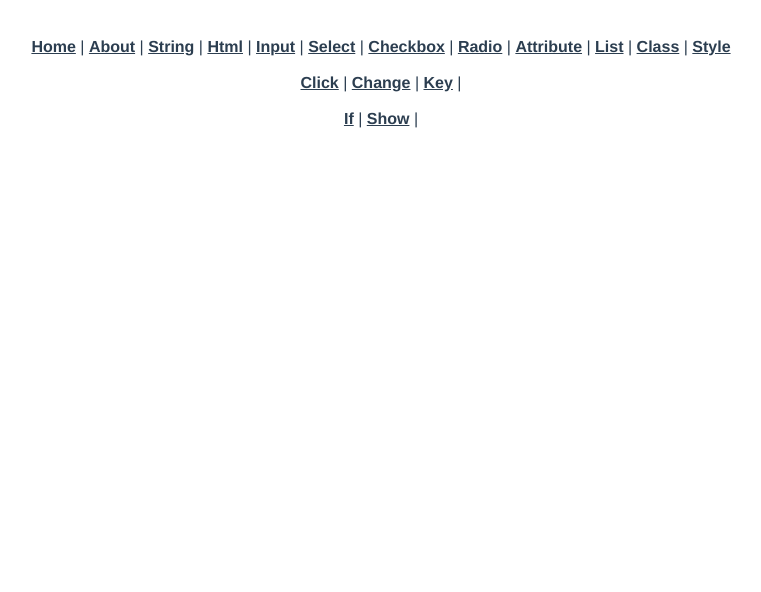
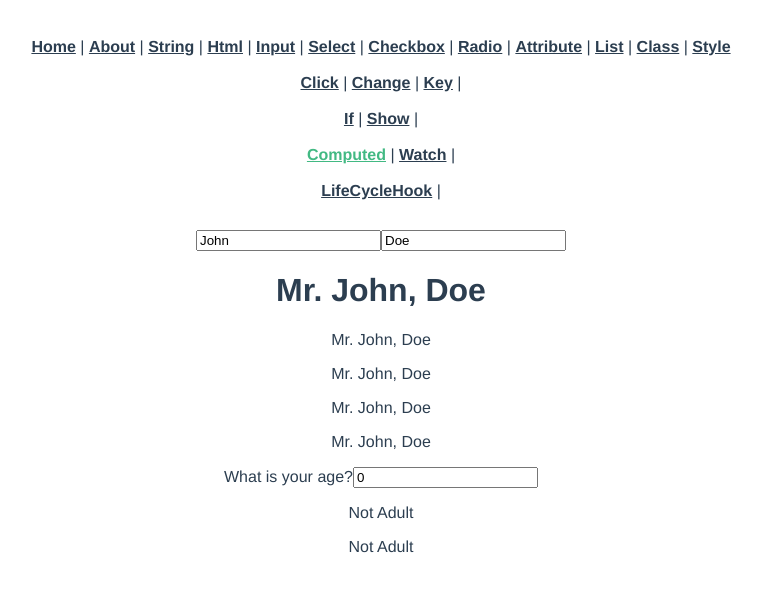
Before and after one commit to Harimad/bootcamp, a Vue app in the folder vue_Practice/project/: page /extra/computed in a window 1280 px wide. Shown: the top 592 px of the page, without its empty margins (259-1020 px from the left). Built offline with nearby package versions, Linux system fonts and the light colour scheme.

Commit message:
3_extra - Computed & Watch

```diff
--- a/vue_Practice/project/src/App.vue
+++ b/vue_Practice/project/src/App.vue
@@ -17,7 +17,10 @@
     <router-link to="/event/change">Change</router-link> |
     <router-link to="/event/key">Key</router-link> | <br /><br />
     <router-link to="/extra/if">If</router-link> |
-    <router-link to="/extra/show">Show</router-link> |
+    <router-link to="/extra/show">Show</router-link> | <br /><br />
+    <router-link to="/extra/computed">Computed</router-link> |
+    <router-link to="/extra/watch">Watch</router-link> | <br /><br />
+    <router-link to="/extra/lifecycle">LifeCycleHook</router-link> |
   </nav>
   <router-view />
 </template>
--- a/vue_Practice/project/src/router/index.js
+++ b/vue_Practice/project/src/router/index.js
@@ -135,6 +135,30 @@ const routes = [
       import(
         /* webpackChunkName: "databinding", webpackPrefetch:true */ '../views/3_extra/RenderingShowView.vue'
       )
+  },
+  {
+    path: '/extra/computed',
+    name: 'ComputedView',
+    component: () =>
+      import(
+        /* webpackChunkName: "databinding", webpackPrefetch:true */ '../views/3_extra/ComputedView.vue'
+      )
+  },
+  {
+    path: '/extra/watch',
+    name: 'WatchView',
+    component: () =>
+      import(
+        /* webpackChunkName: "databinding", webpackPrefetch:true */ '../views/3_extra/WatchView.vue'
+      )
+  },
+  {
+    path: '/extra/lifecycle',
+    name: 'LifecycleHookView',
+    component: () =>
+      import(
+        /* webpackChunkName: "databinding", webpackPrefetch:true */ '../views/3_extra/LifecycleHookView.vue'
+      )
   }
 ]
 
--- /dev/null
+++ b/vue_Practice/project/src/views/3_extra/ComputedView.vue
@@ -0,0 +1,43 @@
+<template>
+  <div>
+    <input type="text" v-model="firstName" />
+    <input type="text" v-model="lastName" />
+  </div>
+  <h1>{{ fullName }}</h1>
+  <p>{{ title }} {{ firstName }}, {{ lastName }}</p>
+  <p>{{ title }} {{ firstName }}, {{ lastName }}</p>
+  <p>{{ title }} {{ firstName }}, {{ lastName }}</p>
+  <p>{{ fullName }}</p>
+  <div>
+    <label for="age">What is your age?</label>
+    <input type="text" id="age" v-model="age" />
+  </div>
+  <p>{{ age >= 20 ? 'Adult' : 'Not Adult' }}</p>
+  <p>{{ isAdult }}</p>
+</template>
+<script>
+export default {
+  components: {},
+  data() {
+    return {
+      firstName: 'John',
+      lastName: 'Doe',
+      title: 'Mr.',
+      age: 0
+    }
+  },
+  computed: {
+    fullName() {
+      return this.title + ' ' + this.firstName + ', ' + this.lastName
+    },
+    isAdult() {
+      return this.age >= 20 ? 'Adult' : 'Not Adult'
+    }
+  },
+  setup() {},
+  created() {},
+  mounted() {},
+  unmounted() {},
+  methods: {}
+}
+</script>
--- /dev/null
+++ b/vue_Practice/project/src/views/3_extra/WatchView.vue
@@ -0,0 +1,51 @@
+<template>
+  <div>
+    <input type="text" v-model="firstName" />
+    <input type="text" v-model="lastName" />
+  </div>
+  <h1>{{ fullName }}</h1>
+  <p>{{ title }} {{ firstName }}, {{ lastName }}</p>
+  <p>{{ title }} {{ firstName }}, {{ lastName }}</p>
+  <p>{{ title }} {{ firstName }}, {{ lastName }}</p>
+  <div>
+    <select v-model="selected">
+      <option value="A">A</option>
+      <option value="B">B</option>
+      <option value="C">C</option>
+    </select>
+  </div>
+</template>
+<script>
+export default {
+  components: {},
+  data() {
+    return {
+      firstName: 'John',
+      lastName: 'Doe',
+      title: 'Mr.',
+      fullName: '',
+      selected: '',
+      changeHistory: []
+    }
+  },
+  watch: {
+    firstName(newValue, oldValue) {
+      console.log(`oldValue: ${oldValue}, newValue: ${newValue}`)
+      this.fullName = this.title + ' ' + this.firstName + ', ' + this.lastName
+    },
+    lastName(newValue, oldValue) {
+      console.log(`oldValue: ${oldValue}, newValue: ${newValue}`)
+      this.fullName = this.title + ' ' + this.firstName + ', ' + this.lastName
+    },
+    selected(newValue, oldValue) {
+      this.changeHistory.push(newValue)
+      console.log(this.changeHistory)
+    }
+  },
+  setup() {},
+  created() {},
+  mounted() {},
+  unmounted() {},
+  methods: {}
+}
+</script>
```
